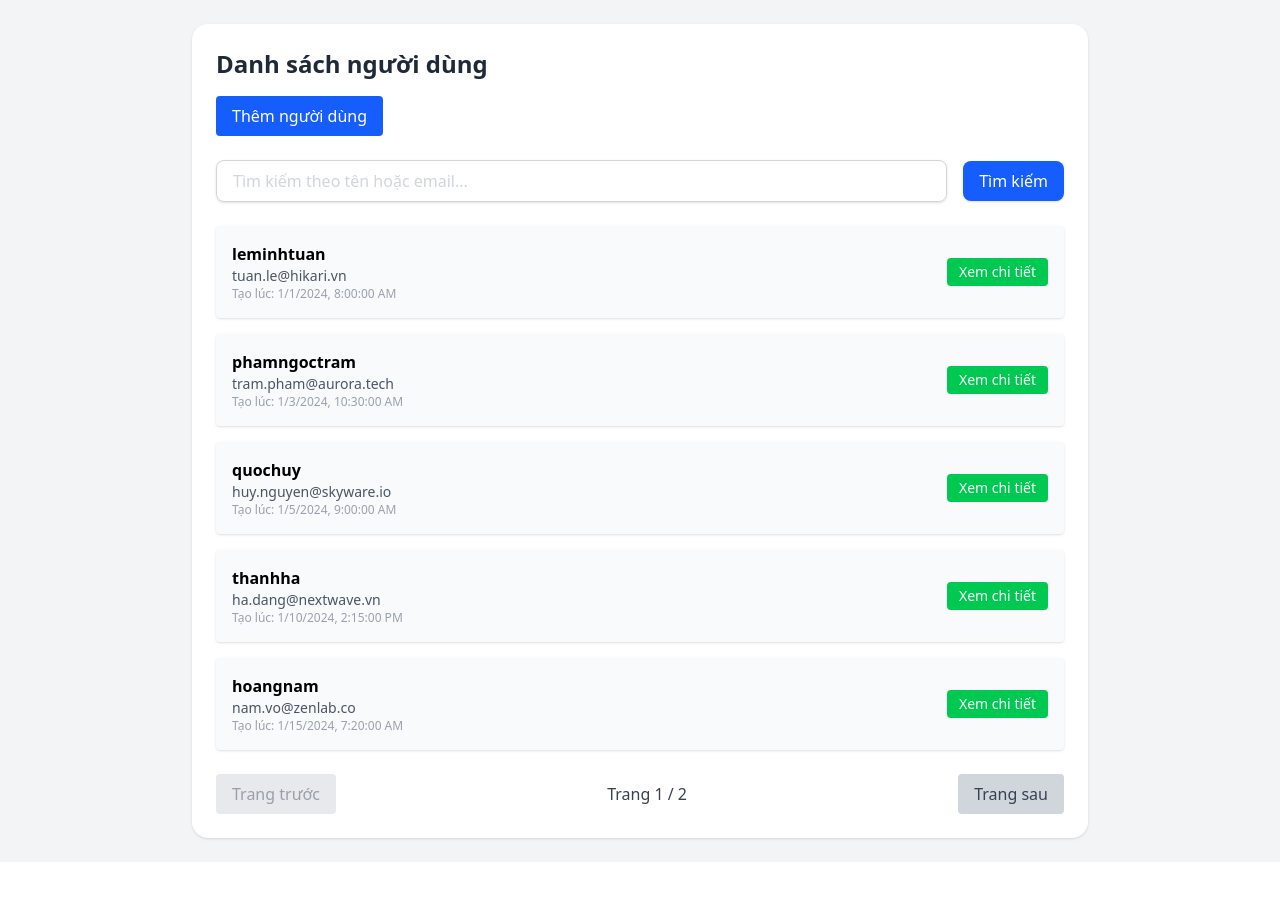
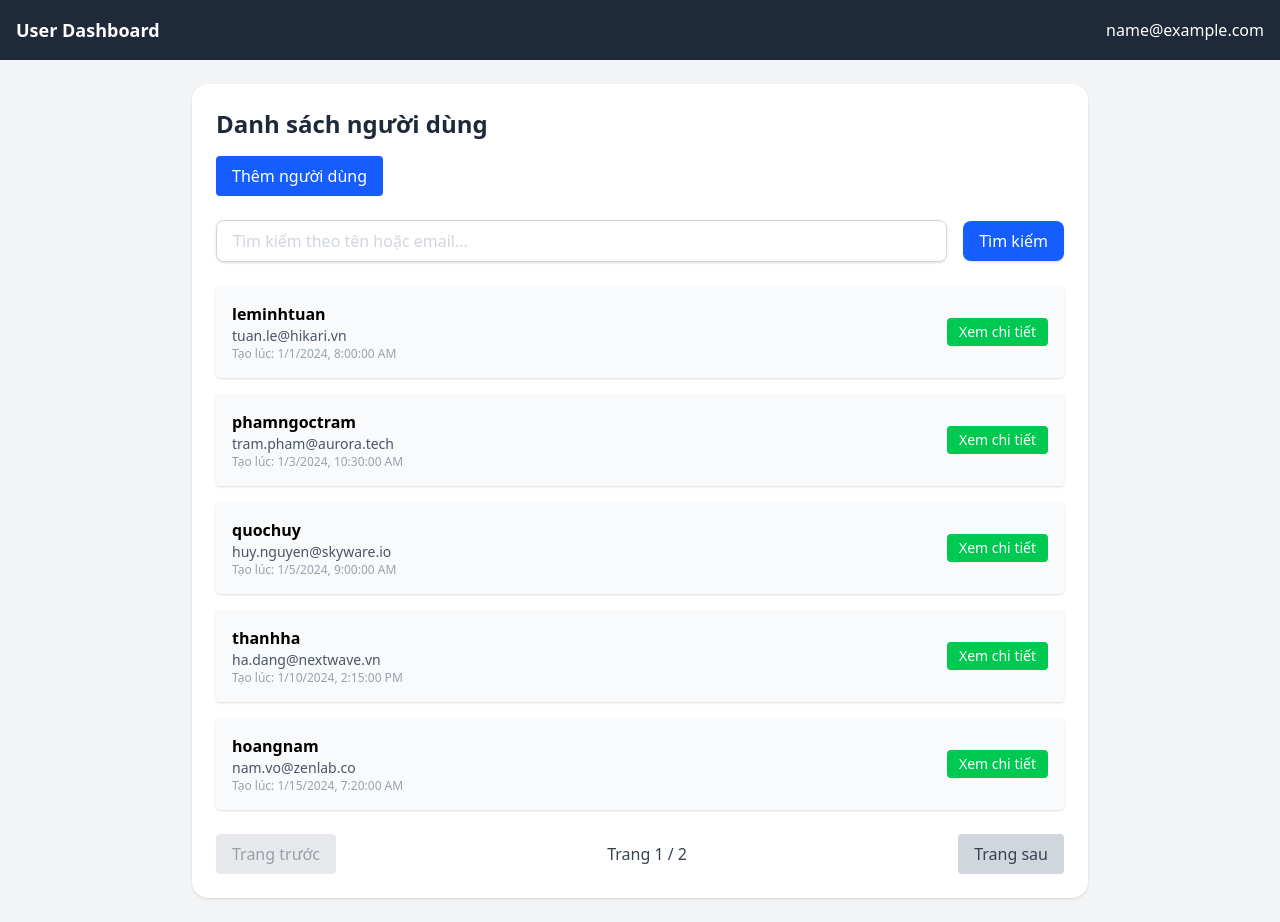
Before and after one commit to nlpn1408/intern-hopper-teamwork-project-FE, a Next.js app: page /users in a window 1280 px wide. Before the commit the page ends 862 px from the top, so only its background shows below. Built offline with nearby package versions, Linux system fonts and the light colour scheme; sample sign-in values are in the browser's storage.

Commit message:
Refactor authentication layout: replace AuthRedirect with AppLayout and add Navbar component

```diff
--- a/src/app/layout.tsx
+++ b/src/app/layout.tsx
@@ -6,10 +6,8 @@ import { Geist, Geist_Mono } from "next/font/google";
 import "./globals.css";
 import toastr from 'toastr';
 import 'toastr/build/toastr.min.css';
-import { AuthProvider, useAuth } from "@/features/auth/hooks/useAuth";
-import { useRouter, usePathname } from "next/navigation";
-import { useEffect } from "react";
-import Spinner from "@/components/common/Spinner"; // Import the Spinner component
+import { AuthProvider } from "@/features/auth/hooks/useAuth";
+import AppLayout from "@/components/layout/AppLayout";
 
 const geistSans = Geist({
   variable: "--font-geist-sans",
@@ -20,28 +18,6 @@ const geistMono = Geist_Mono({
   variable: "--font-geist-mono",
   subsets: ["latin"],
 });
-
-function AuthRedirect({ children }: { children: React.ReactNode }) {
-  const { isAuthenticated, loading } = useAuth();
-  const router = useRouter();
-  const pathname = usePathname();
-
-  useEffect(() => {
-    if (!loading) {
-      if (!isAuthenticated && pathname !== '/login' && pathname !== '/register') {
-        router.push('/login');
-      } else if (isAuthenticated && (pathname === '/login' || pathname === '/register' || pathname === '/')) {
-        router.push('/users');
-      }
-    }
-  }, [isAuthenticated, loading, router, pathname]);
-
-  if (loading) {
-    return <Spinner />;
-  }
-
-  return <>{children}</>;
-}
 
 export default function RootLayout({
   children,
@@ -61,7 +37,7 @@ export default function RootLayout({
         className={`${geistSans.variable} ${geistMono.variable} antialiased`}
       >
         <AuthProvider>
-          <AuthRedirect>{children}</AuthRedirect>
+          <AppLayout>{children}</AppLayout>
         </AuthProvider>
       </body>
     </html>
--- /dev/null
+++ b/src/components/Navbar.tsx
@@ -0,0 +1,53 @@
+'use client';
+
+import React, { useState } from 'react';
+import Link from 'next/link';
+import { useRouter } from 'next/navigation';
+import { useAuth } from '@/features/auth/hooks/useAuth';
+
+const Navbar: React.FC = () => {
+  const [isDropdownOpen, setIsDropdownOpen] = useState(false);
+  const router = useRouter();
+  const { user, logout } = useAuth();
+
+  const handleLogout = () => {
+    logout();
+    router.push('/login');
+  };
+
+  return (
+    <nav className="bg-gray-800 text-white p-4">
+      <div className="container mx-auto flex justify-between items-center">
+        <div className="text-lg font-bold">User Dashboard</div>
+        <div className="relative">
+          {user ? (
+            <>
+              <button
+                onClick={() => setIsDropdownOpen(!isDropdownOpen)}
+                className="focus:outline-none"
+              >
+                {user.email}
+              </button>
+              {isDropdownOpen && (
+                <div className="absolute right-0 mt-2 w-48 bg-white text-gray-800 rounded-md shadow-lg py-1 z-10">
+                  <button
+                    onClick={handleLogout}
+                    className="block w-full text-left px-4 py-2 text-sm hover:bg-gray-200"
+                  >
+                    Logout
+                  </button>
+                </div>
+              )}
+            </>
+          ) : (
+            <Link href="/login" className="hover:underline">
+              Login
+            </Link>
+          )}
+        </div>
+      </div>
+    </nav>
+  );
+};
+
+export default Navbar;
--- /dev/null
+++ b/src/components/layout/AppLayout.tsx
@@ -0,0 +1,39 @@
+'use client';
+
+import React, { useEffect } from 'react';
+import { usePathname, useRouter } from 'next/navigation';
+import Navbar from '../Navbar';
+import { useAuth } from '@/features/auth/hooks/useAuth';
+import Spinner from '@/components/common/Spinner';
+
+const AppLayout: React.FC<{ children: React.ReactNode }> = ({ children }) => {
+  const pathname = usePathname();
+  const router = useRouter();
+  const { isAuthenticated, loading } = useAuth();
+
+  const noNavbarRoutes = ['/login', '/register'];
+  const showNavbar = !noNavbarRoutes.includes(pathname);
+
+  useEffect(() => {
+    if (!loading) {
+      if (!isAuthenticated && pathname !== '/login' && pathname !== '/register') {
+        router.push('/login');
+      } else if (isAuthenticated && (pathname === '/login' || pathname === '/register' || pathname === '/')) {
+        router.push('/users');
+      }
+    }
+  }, [isAuthenticated, loading, router, pathname]);
+
+  if (loading) {
+    return <Spinner />;
+  }
+
+  return (
+    <>
+      {showNavbar && <Navbar />}
+      <main>{children}</main>
+    </>
+  );
+};
+
+export default AppLayout;
--- a/src/features/auth/hooks/useAuth.tsx
+++ b/src/features/auth/hooks/useAuth.tsx
@@ -12,7 +12,7 @@ import { login as apiLogin } from "../services/auth.service";
 import toastr from "toastr";
 
 interface AuthContextType {
-  user: string | null;
+  user: User | null;
   login: (credentials: LoginForm) => Promise<void>;
   logout: () => void;
   isAuthenticated: boolean;
@@ -22,7 +22,7 @@ interface AuthContextType {
 const AuthContext = createContext<AuthContextType | undefined>(undefined);
 
 export const AuthProvider = ({ children }: { children: ReactNode }) => {
-  const [user, setUser] = useState<string | null>(null);
+  const [user, setUser] = useState<User | null>(null);
   const [loading, setLoading] = useState(true);
 
   useEffect(() => {
@@ -33,6 +33,7 @@ export const AuthProvider = ({ children }: { children: ReactNode }) => {
       } catch (e) {
         console.error("Failed to parse stored user:", e);
         localStorage.removeItem("user");
+        setUser(null);
       }
     }
     setLoading(false);
@@ -44,14 +45,18 @@ export const AuthProvider = ({ children }: { children: ReactNode }) => {
       const { data, message } = await apiLogin(credentials);
 
       if (data?.accessToken) {
-        setUser(credentials.email);
+        const loggedInUser: User = {
+          email: credentials.email,
+          id: 0,
+          username: "",
+        };
+        setUser(loggedInUser); // Set user in the context state
         toastr.success("Đăng nhập thành công!");
-        localStorage.setItem("user", JSON.stringify(credentials.email));
+        localStorage.setItem("user", JSON.stringify(loggedInUser)); // Store user info
         localStorage.setItem("token", data?.accessToken);
-      }else{
+      } else {
         toastr.error(message ? message : "Lỗi không xác định");
       }
-
     } catch (error) {
       console.error("Login failed:", error);
       throw error;
@@ -63,6 +68,7 @@ export const AuthProvider = ({ children }: { children: ReactNode }) => {
   const logout = () => {
     setUser(null);
     localStorage.removeItem("user");
+    localStorage.removeItem("token");
   };
 
   const isAuthenticated = !!user;
```
